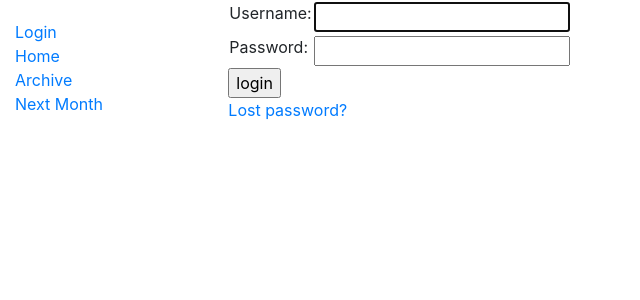
After one commit to ddwheele/irglunch, a Django app: page /accounts/login/ in a window 1280 px wide. The commit adds this page. Shown: the top 300 px of the page, without its empty margins (0-640 px from the left). Run offline with Django 3.2, Linux system fonts and the light colour scheme; some libraries are stand-ins or nearby versions.

Commit message:
add login requirement

```diff
--- a/catalog/templates/base_generic.html
+++ b/catalog/templates/base_generic.html
@@ -15,6 +15,12 @@
       <div class="col-sm-2">
       {% block sidebar %}
         <ul class="sidebar-nav">
+          {% if user.is_authenticated %}
+            <li>User: {{ user.get_username }}</li>
+            <li><a href="{% url 'logout'%}?next={{request.path}}">Logout</a></li>
+          {% else %}
+            <li><a href="{% url 'login'%}?next={{request.path}}">Login</a></li>
+          {% endif %}
           <li><a href="{% url 'index' %}">Home</a></li>
           <li><a href="">Archive</a></li>
           <li><a href="">Next Month</a></li>
--- a/catalog/views.py
+++ b/catalog/views.py
@@ -2,6 +2,7 @@ import datetime
 from django.shortcuts import render
 from django.views.generic import ListView
 from catalog.models import Person, HostAction, GuestAction
+from django.contrib.auth.decorators import login_required
 
 # if the first of the month is the key (Monday=1, Sunday=7)
 # then the value is the date of the first Tuesday
@@ -36,6 +37,7 @@ def oldindex(request):
 
     return render(request, 'index.html', context=context)
 
+@login_required
 def lunch_list_view(request, year, month, day):
     context = {}
     host_action = HostAction.objects.filter(date__year = year,
@@ -54,6 +56,7 @@ def lunch_list_view(request, year, month, day):
 
     return render(request, 'catalog/guestaction_list.html', context=context)
 
+@login_required
 def index(request):
     context = {}
     today = datetime.date.today()
--- a/irglunch/settings.py
+++ b/irglunch/settings.py
@@ -55,7 +55,7 @@ ROOT_URLCONF = 'irglunch.urls'
 TEMPLATES = [
     {
         'BACKEND': 'django.template.backends.django.DjangoTemplates',
-        'DIRS': [],
+        'DIRS': [os.path.join(BASE_DIR, 'templates')],
         'APP_DIRS': True,
         'OPTIONS': {
             'context_processors': [
@@ -119,3 +119,4 @@ USE_TZ = True
 # https://docs.djangoproject.com/en/2.2/howto/static-files/
 
 STATIC_URL = '/static/'
+LOGIN_REDIRECT_URL = '/'
--- a/irglunch/urls.py
+++ b/irglunch/urls.py
@@ -25,4 +25,5 @@ urlpatterns = [
     path('admin/', admin.site.urls),
     path('catalog/', include('catalog.urls')),
     path('', RedirectView.as_view(url='/catalog/', permanent=True)),
+    path('accounts/', include('django.contrib.auth.urls')),
 ] + static(settings.STATIC_URL, document_root=settings.STATIC_ROOT)
--- /dev/null
+++ b/templates/registration/logged_out.html
@@ -0,0 +1,6 @@
+{% extends "base_generic.html" %}
+
+{% block content %}
+  <p>Logged out!</p>
+  <a href="{% url 'login'%}">Click here to login again.</a>
+{% endblock %}
--- /dev/null
+++ b/templates/registration/login.html
@@ -0,0 +1,40 @@
+{% extends "base_generic.html" %}
+
+{% block content %}
+
+{% if form.errors %}
+  <p>Your username and password didn't match. Please try again.</p>
+{% endif %}
+
+{% if next %}
+  {% if user.is_authenticated %}
+    <p>Your account doesn't have access to this page. To proceed,
+    please login with an account that has access.</p>
+  {% else %}
+    <p>Please login to see this page.</p>
+  {% endif %}
+{% endif %}
+
+<form method="post" action="{% url 'login' %}">
+{% csrf_token %}
+<table>
+
+<tr>
+  <td>{{ form.username.label_tag }}</td>
+  <td>{{ form.username }}</td>
+</tr>
+
+<tr>
+  <td>{{ form.password.label_tag }}</td>
+  <td>{{ form.password }}</td>
+</tr>
+</table>
+
+<input type="submit" value="login" />
+<input type="hidden" name="next" value="{{ next }}" />
+</form>
+
+{# Assumes you setup the password_reset view in your URLconf #}
+<p><a href="{% url 'password_reset' %}">Lost password?</a></p>
+
+{% endblock %}
```
